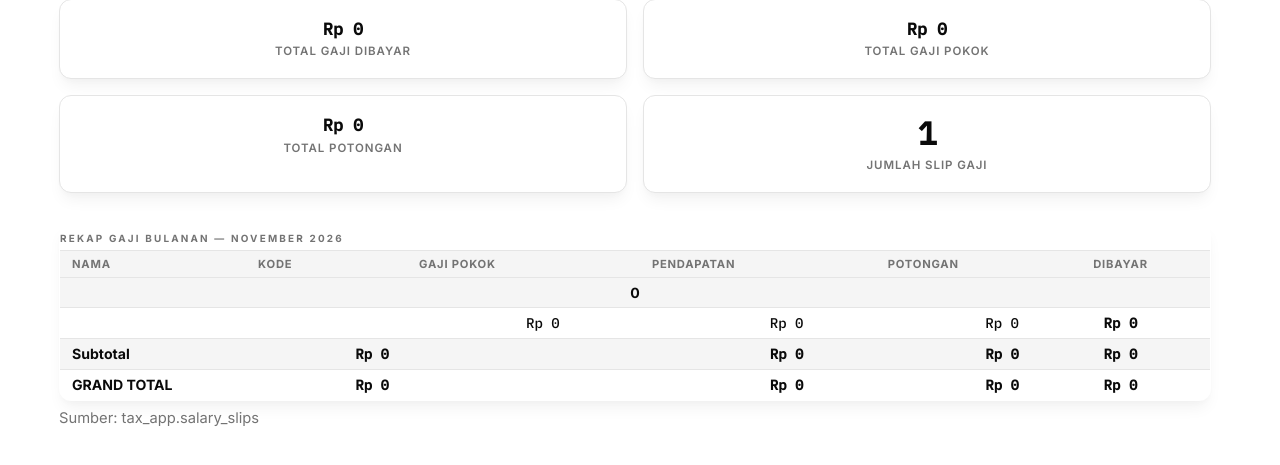
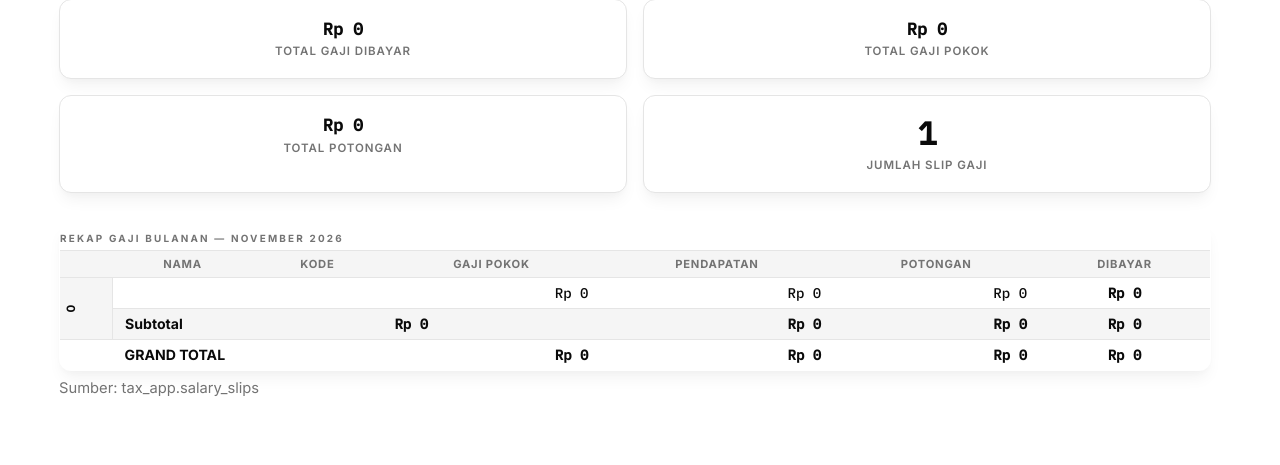
Before and after one commit to rnga4/absen_local, a PHP site: page /rekap_bulanan.php in a window 1280 px wide. Shown: the part 275-740 px from the top of the page. Run offline with PHP 8.4, Linux system fonts and the light colour scheme; the visitor is signed in with stand-in values (Sample User, id 1); data that the repository does not hold is empty; some web fonts are replaced.

Commit message:
style: show company names as vertical labels in salary recap

```diff
--- a/app/assets/style.css
+++ b/app/assets/style.css
@@ -684,6 +684,28 @@ h2.dept-title {
   width: auto;
   text-align: left;
 }
+.tbl.rekap .company-col, .tbl.rekap .company-label {
+  width: 34px;
+  text-align: center;
+}
+.tbl.rekap .company-label {
+  padding: 8px 4px;
+  background: var(--muted);
+  color: var(--foreground);
+  font-size: 0.72rem;
+  font-weight: 700;
+  vertical-align: middle;
+  border-right: 1px solid var(--border);
+}
+.tbl.rekap .company-label span {
+  display: inline-block;
+  writing-mode: vertical-rl;
+  transform: rotate(180deg);
+  white-space: nowrap;
+  max-height: 240px;
+  overflow: hidden;
+  text-overflow: ellipsis;
+}
 
 /* === BADGE WARNA === */
 .badge.st-telat { background: oklch(0.55 0.22 25); }   /* merah */
--- a/app/rekap_bulanan.php
+++ b/app/rekap_bulanan.php
@@ -210,18 +210,19 @@ if (($_GET['export'] ?? '') === '1') {
         <div class="tbl-wrap">
             <table class="tbl rekap">
                 <thead>
-                    <tr class="brand-row"><th colspan="6">REKAP GAJI BULANAN — <?= strtoupper(date('F Y', strtotime($start))) ?></th></tr>
+                    <tr class="brand-row"><th colspan="7">REKAP GAJI BULANAN — <?= strtoupper(date('F Y', strtotime($start))) ?></th></tr>
                     <tr>
+                        <th class="company-col"></th>
                         <th>Nama</th><th>Kode</th><th>Gaji Pokok</th><th>Pendapatan</th><th>Potongan</th><th>Dibayar</th>
                     </tr>
                 </thead>
                 <tbody>
                 <?php foreach ($groups as $company => $g): ?>
-                    <tr class="dept-row" style="background:var(--muted);font-weight:700;text-align:left">
-                        <td colspan="6"><?= e($company) ?></td>
-                    </tr>
-                    <?php foreach ($g['rows'] as $r): ?>
+                    <?php $first = true; foreach ($g['rows'] as $r): ?>
                     <tr>
+                        <?php if ($first): ?>
+                        <th class="company-label" rowspan="<?= count($g['rows']) + 1 ?>" title="<?= e($company) ?>"><span><?= e($company) ?></span></th>
+                        <?php $first = false; endif; ?>
                         <td class="left"><?= e($r['employee_name']) ?></td>
                         <td><?= e($r['code']) ?></td>
                         <td class="num"><?= rupiah((float)$r['basic_salary']) ?></td>
@@ -239,6 +240,7 @@ if (($_GET['export'] ?? '') === '1') {
                     </tr>
                 <?php endforeach; ?>
                     <tr>
+                        <td class="company-col"></td>
                         <td class="left total" colspan="2">GRAND TOTAL</td>
                         <td class="num total"><?= rupiah($grand['basic']) ?></td>
                         <td class="num total"><?= rupiah($grand['income']) ?></td>
```
